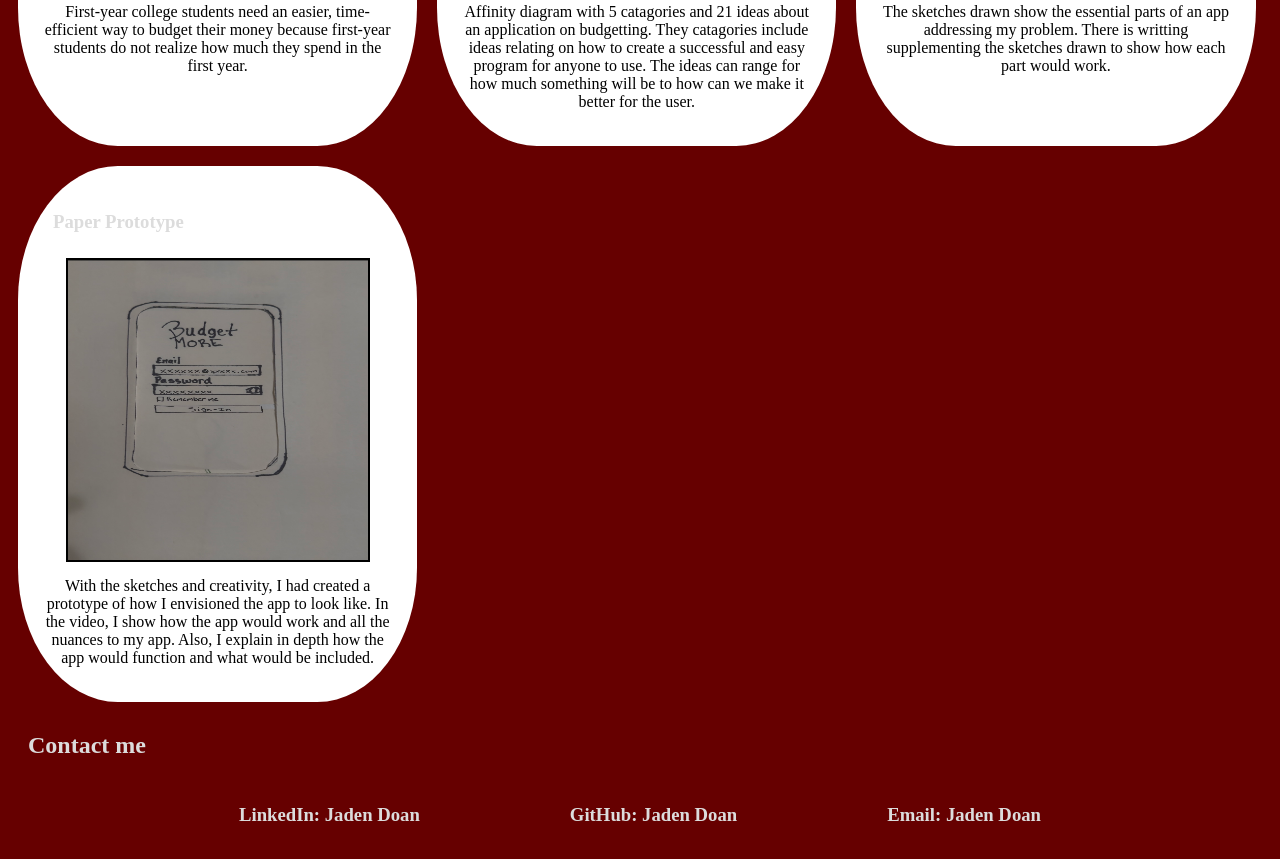
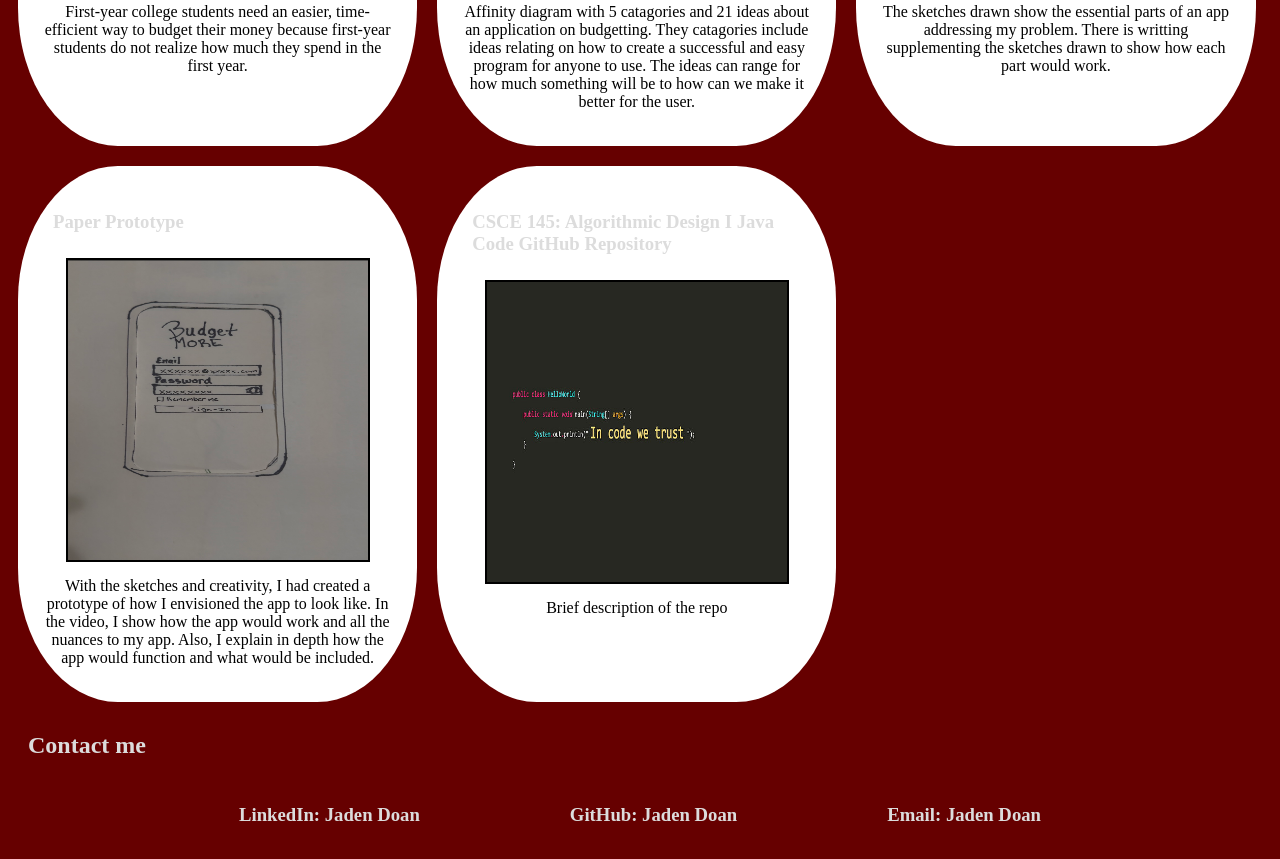
Before and after one commit to jadentdoan/jadentdoan, a plain HTML site: page index.html in a window 1280 px wide. Shown: the part 969-1828 px from the top of the page. Drawn offline with Linux system fonts and the light colour scheme.

Commit message:
Add new project and image

```diff
--- a/index.html
+++ b/index.html
@@ -93,6 +93,19 @@
                 </p>
             </section>
 
+            <!--GitHub Repository-->
+            <section class="project">
+                <a href="https://github.com/jadentdoan/CSCE145">
+                    <h3>CSCE 145: Algorithmic Design I Java Code GitHub Repository</h3>
+                </a>
+                <a href="https://github.com/jadentdoan/CSCE145">
+                    <img src="images/algorithmic_design.png">
+                </a>
+                <p>
+                    Brief description of the repo
+                </p>
+            </section>
+
         </div>
 
         <h2>Contact me</h2>
```
Also changed, not shown: images/algorithmic_design.png (added).
